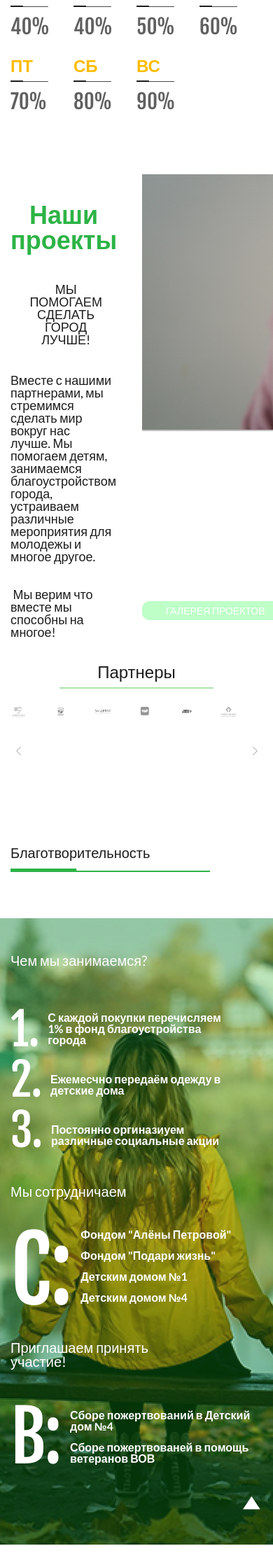
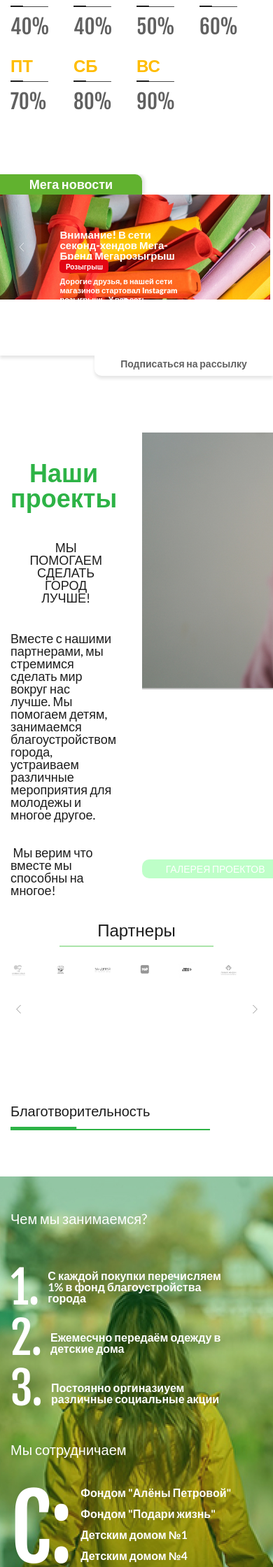
Before and after one commit to mathiasmichaelweiss/mega_brand, a PHP site: page / in a window 390 px wide. Shown: the part 1187-3426 px from the top of the page at 70% size. Run offline with PHP 8.4, Linux system fonts and the light colour scheme.

Commit message:
remake news blosk

```diff
--- a/css/main_style.css
+++ b/css/main_style.css
@@ -738,41 +738,39 @@ h2 {
 }
 
 .tabcontainer {
-    justify-content: start;
     width: 65%;
     height: 587px;
     background-blend-mode: darken;
     border-radius: 10px;
     margin-right: 1%;
     color: #1d1d1d;
-    overflow: hidden;
 }
 
 .tabcontent {
+    position: relative;
     border-radius: 10px;
 }
 
-.darkbg-container {
+.tabcontent img {
+    position: relative;
+    z-index: 10;
     width: 100%;
-    height: 100%;
-    /*     background-color: #000000; */
-}
-
-.darkbg {
-    width: 100%;
-    height: 100%;
-    /*     background-color: rgba(0, 0, 0, 0.3); */
-}
-
-.tabcontent img {
-    width: 100%;
-    height: 110%;
+    height: 350px;
+    border-radius: 10px;
     object-fit: cover;
 }
 
 .tabcontent__descr {
-    width: 640.99px;
-    height: 304px;
+    padding-top: 30px;
+    padding-left: 15px;
+    position: absolute;
+    display: flex;
+    flex-wrap: wrap;
+    top: 334px;
+    width: 97.3%;
+    height: 244px;
+    border: 1px solid #EEF0F7;
+    border-radius: 10px;
 }
 
 .tabheader {
@@ -833,6 +831,7 @@ h2 {
 }
 
 .news__subtitle-text {
+    color: #fff;
     margin: 0 auto;
 }
 
@@ -847,16 +846,15 @@ h2 {
 .news__title {
     font-style: normal;
     font-weight: 800;
-    font-size: 48px;
-    margin-right: 210px;
-    margin-bottom: 20px;
-
-    width: 460px;
+    font-size: 36px;
+
+    width: 80%;
     height: auto;
+    margin-bottom: 50px;
 }
 
 .news__text {
-    width: 397px;
+    width: 80%;
     height: 109px;
     margin-bottom: 20px;
     overflow: hidden;
@@ -867,16 +865,11 @@ h2 {
 }
 
 .more__about {
-    position: absolute;
-    z-index: 2;
-    bottom: 20px;
-    left: 50px;
-    width: 172px;
-    height: 27px;
-    border: 1px solid #FFFFFF;
-    box-sizing: border-box;
-    border-radius: 59px;
-    color: #fff;
+    margin-top: 49px;
+    font-size: 14px;
+    height: 20px;
+    width: 20%;
+    color: #1d1d1d;
     background-color: transparent;
 }
 
@@ -1764,10 +1757,7 @@ input[type="checkbox"]:checked+label::before {
         width: 140%;
     }
 
-    .news-img {
-        position: relative;
-        left: -150px;
-    }
+    .news-img {}
 
     .tabcontent__descr {
         width: 360px;
--- a/index.html
+++ b/index.html
@@ -348,7 +348,7 @@
         </div>
     </div>
     <!-- news -->
-    <!-- <div class="container  newscontainer">
+    <div class="container  newscontainer">
         <div class="small-container ch-height" id="news">
             <div class="mobilenews__title-container">
                 <div class="mobilenews-title">
@@ -373,7 +373,7 @@
                         </div>
                         <div class="sub__block">
                         </div>
-                    </div>
+                     </div>
                     <div class="news__sub">Подписаться на рассылку</div>
                 </div>
             </div>
@@ -383,7 +383,7 @@
                 </div>
             </div>
         </div>
-    </div> -->
+    </div>
 
     <!-- partnes/projects -->
     <div class="container">
--- a/js/index.js
+++ b/js/index.js
@@ -314,19 +314,15 @@ window.addEventListener('DOMContentLoaded', () => {
             elem.classList.add('tabcontent');
 
             elem.innerHTML = `
-                    <div class="darkbg-container">
-                    <div class="darkbg"></div>
                     <img class="news-img" src="${this.image}">
-                    </div>
                     <div class="tabcontent__descr">
+                        <div class="news__title">${this.newsTitle}</div>
                         <div class="news__subtitle-container">
                             <p class="news__subtitle-text">${this.subTitle}</p>
                         </div>
-                        <div class="news__title">${this.newsTitle}</div>
                         <div class="news__text">
                             <p>${this.text}</p>
                         </div>
-                    </div>
                     <button class="more__about">Подробности</button>
             `;
             this.parent.append(elem);
```
